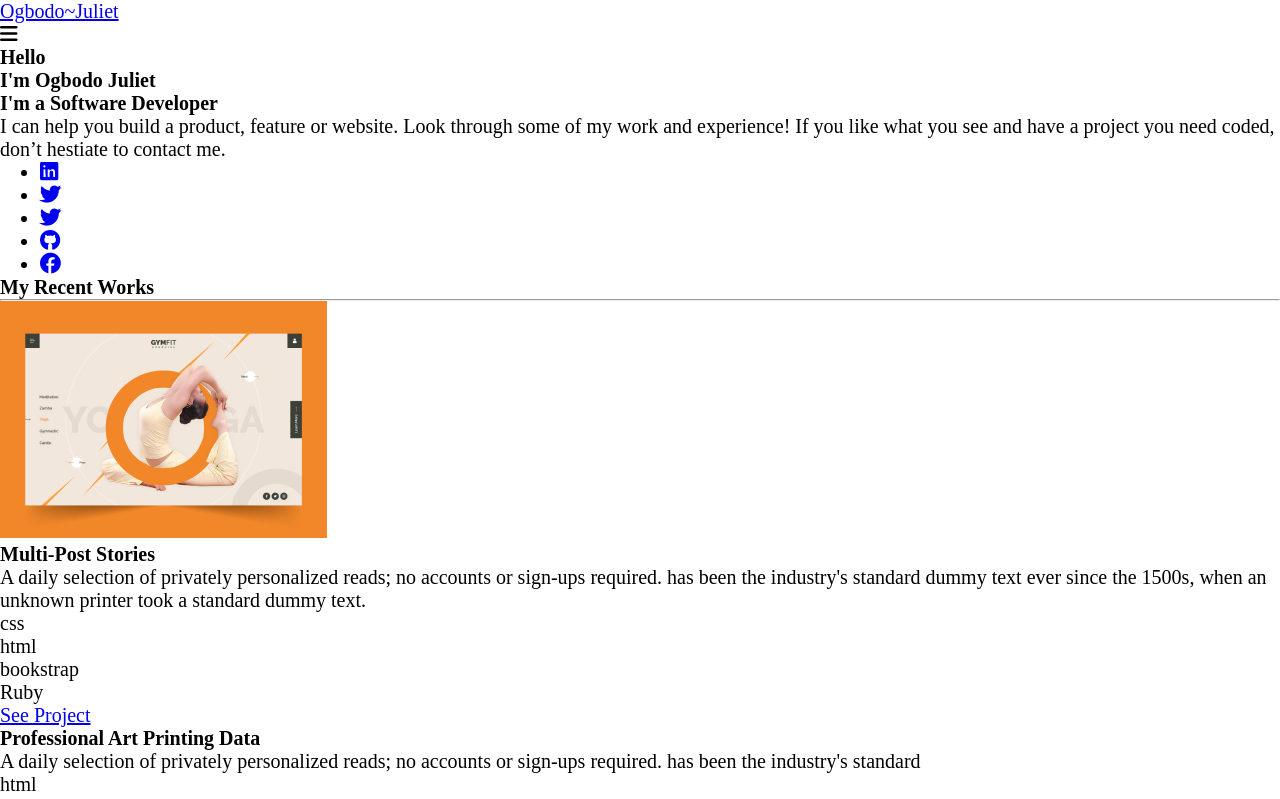
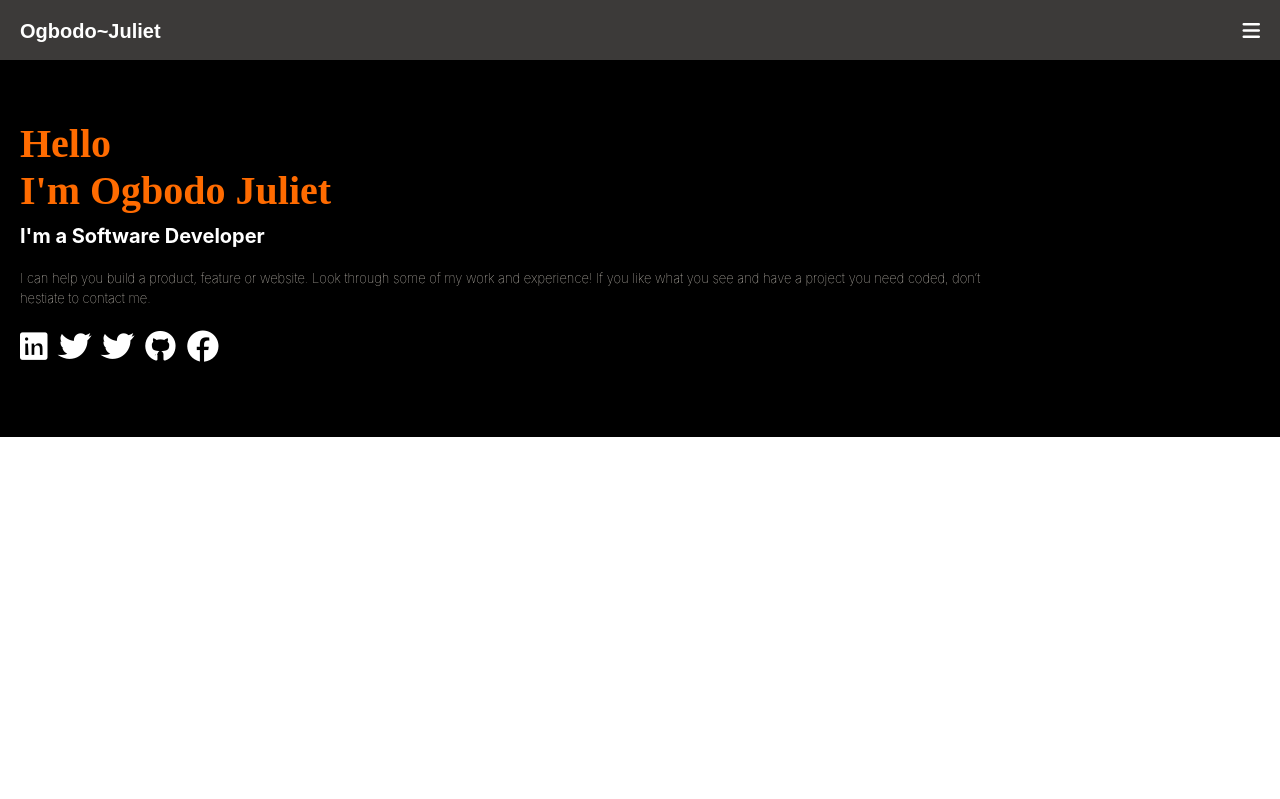
Before and after one commit to Blessing600/Portfolio-setup-and-mobile-first, a website: page index.html in a window 1280 px wide. Shown: the top 799 px of the page. Drawn offline with Linux system fonts and the light colour scheme.

Commit message:
fixed css errors

```diff
--- a/index.html
+++ b/index.html
@@ -3,9 +3,9 @@
 <head>
     <meta charset="UTF-8">
     <meta http-equiv="X-UA-Compatible" content="IE=edge">
-    <link rel="stylesheet" href="styles.css">
     <script src="https://kit.fontawesome.com/e746991a9e.js" crossorigin="anonymous"></script>
     <meta name="viewport" content="width=device-width, initial-scale=1.0">
+    <link rel="stylesheet" href="styles.css">
     <title>Ogbodo_Juliet-portfolio</title>
 
 </head>
@@ -44,10 +44,9 @@
 
            </div>
         </section>
+    </section>
 
-        <!-- </section> -->
-
-           <section class="work-section">
+     <!-- <section class="work-section">
             <div class="work-section-title">
                 <h1>My Recent Works</h1>
             </div>
@@ -247,6 +246,6 @@
 
 
 
-    </section>
+    </section> -->
 </body>
 </html>
--- a/styles.css
+++ b/styles.css
@@ -11,7 +11,6 @@ body {
   margin: 0;
 }
 
-@media screen and (max-width: 375px) {
 .header {
   height: 3rem;
   width: 100%;
@@ -53,19 +52,19 @@ body {
 .section1-title h1 {
   color: rgb(255 107 0);
   font-size: 2rem;
-    font-family: Cambria, Cochin, Georgia, Times, "Times New Roman", serif;
+  font-family: 'Crete Round', serif;
   width: 100%;
 }
 
 .section1-text h2 {
-    font-family: Georgia, "Times New Roman", Times, serif;
+  font-family: 'Inter', sans-serif;
   color: white;
   padding: 0.5rem 0;
 }
 
 .section1-text2 p {
   color: rgb(246, 239, 227);
-    font-family: sans-serif;
+  font-family: 'Inter', sans-serif;
   font-size: 13px;
   font-weight: 100;
   width: 80%;
@@ -402,4 +401,3 @@ body {
     width: 7%;
     height: 10%;
   } */
-}
```
Lines whose indentation alone changed are shown as unchanged.
